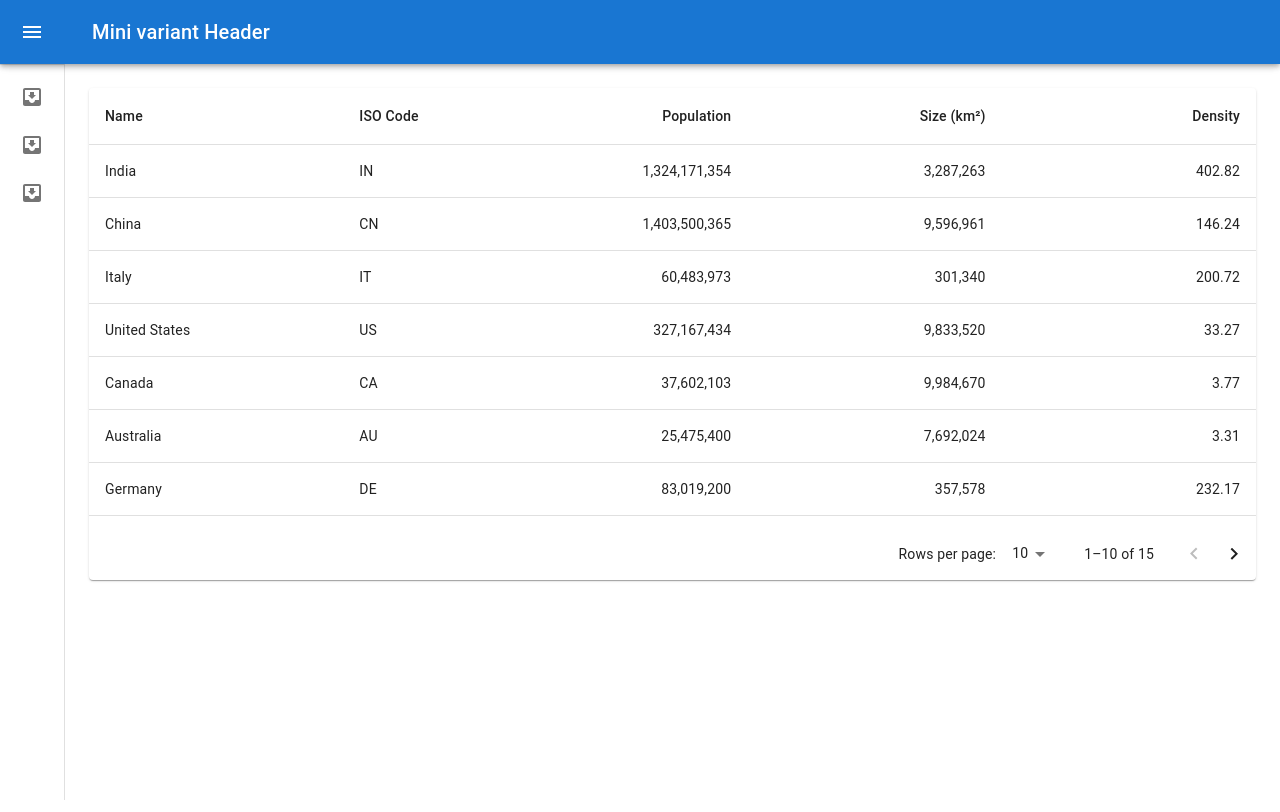
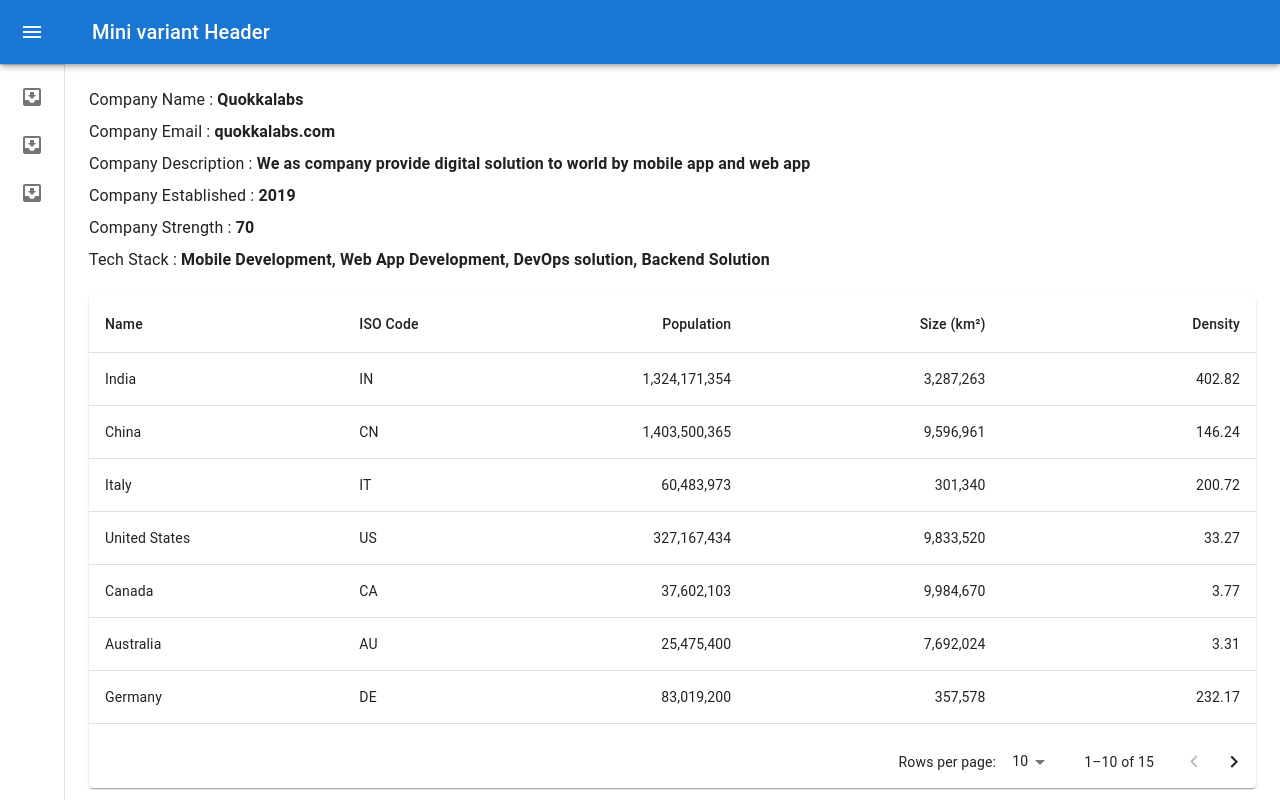
Before and after one commit to tanmaymazumdar19/zerobug-web, a React (Vite) app: page /company/employee/get-hired in a window 1280 px wide. Built offline with nearby package versions, Linux system fonts and the light colour scheme.

Commit message:
feat: get hired company company listing

```diff
--- a/src/pages/Company/GetHired/index.tsx
+++ b/src/pages/Company/GetHired/index.tsx
@@ -1,5 +1,6 @@
 import * as React from "react";
 import {
+  Box,
   Paper,
   Table,
   TableBody,
@@ -8,6 +9,7 @@
   TableHead,
   TablePagination,
   TableRow,
+  Typography,
 } from "@mui/material";
 
 interface Column {
@@ -62,6 +64,19 @@
   return { name, code, population, size, density };
 }
 
+const companyDetails = [
+  {
+    companyName: "Quokkalabs",
+    companyEmail: "quokkalabs.com",
+    companyDesc:
+      "We as company provide digital solution to world by mobile app and web app",
+    companyEstd: "2019",
+    companyStrength: "70",
+    techStack:
+      "Mobile Development, Web App Development, DevOps solution, Backend Solution",
+  },
+];
+
 const rows = [
   createData("India", "IN", 1324171354, 3287263),
   createData("China", "CN", 1403500365, 9596961),
@@ -96,6 +111,27 @@
   };
 
   return (
+    <>
+      <Box mb={3}>
+        <CustomTypography>
+          Company Name : <b>{companyDetails[0].companyName}</b>
+        </CustomTypography>
+        <CustomTypography>
+          Company Email : <b>{companyDetails[0].companyEmail}</b>
+        </CustomTypography>
+        <CustomTypography>
+          Company Description : <b>{companyDetails[0].companyDesc}</b>
+        </CustomTypography>
+        <CustomTypography>
+          Company Established : <b>{companyDetails[0].companyEstd}</b>
+        </CustomTypography>
+        <CustomTypography>
+          Company Strength : <b>{companyDetails[0].companyStrength}</b>
+        </CustomTypography>
+        <CustomTypography>
+          Tech Stack : <b>{companyDetails[0].techStack}</b>
+        </CustomTypography>
+      </Box>
       <Paper sx={{ width: "100%", overflow: "hidden" }}>
         <TableContainer sx={{ maxHeight: 440 }}>
           <Table stickyHeader aria-label="sticky table">
@@ -117,7 +153,12 @@
                 .slice(page * rowsPerPage, page * rowsPerPage + rowsPerPage)
                 .map((row) => {
                   return (
-                  <TableRow hover role="checkbox" tabIndex={-1} key={row.code}>
+                    <TableRow
+                      hover
+                      role="checkbox"
+                      tabIndex={-1}
+                      key={row.code}
+                    >
                       {columns.map((column) => {
                         const value = row[column.id];
                         return (
@@ -144,5 +185,10 @@
           onRowsPerPageChange={handleChangeRowsPerPage}
         />
       </Paper>
+    </>
   );
 }
+
+const CustomTypography = ({ children }: { children: React.ReactNode }) => {
+  return <Typography mb={1}>{children}</Typography>;
+};
```
Lines whose indentation alone changed are shown as unchanged.
